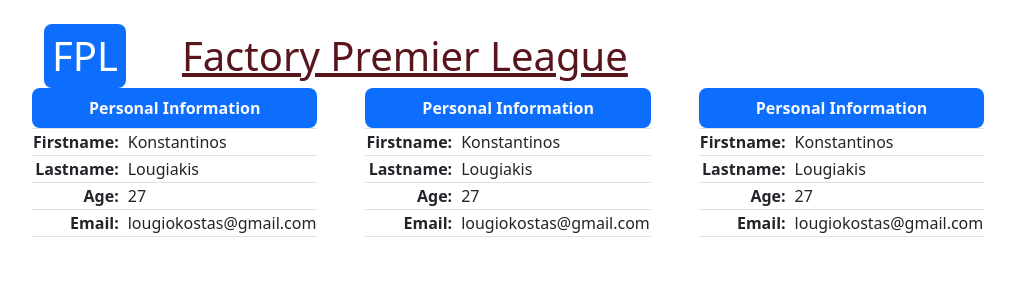
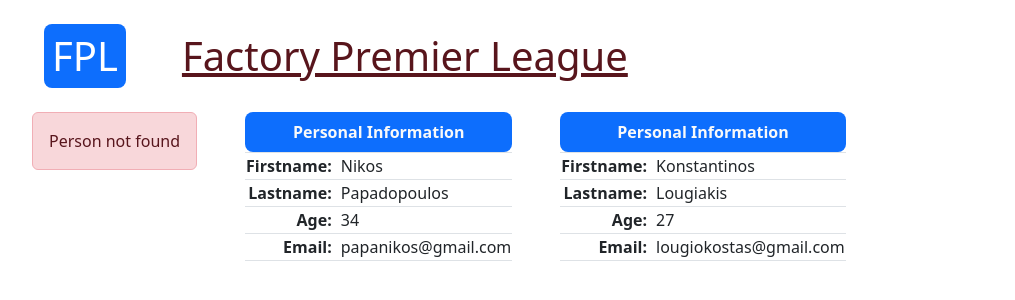
Before and after one commit to KonstantinosLougiakis/FPL--FactoryPremierLeague-, an Angular app in the folder FPLApp-Front/: page / in a window 1280 px wide. Shown: the top 300 px of the page, without its empty margins (50-1065 px from the left). Built offline with nearby package versions, Linux system fonts and the light colour scheme.

Commit message:
person-component

```diff
--- a/FPLApp-Front/src/app/app.component.html
+++ b/FPLApp-Front/src/app/app.component.html
@@ -7,9 +7,10 @@
             <h1 class="bg-opacity-100 bg-body text-danger-emphasis rounded-3 m-2 text-decoration-underline">Factory Premier League</h1>
         </div>
     </div>
+<br>
     <div class="d-flex gap-5 text-nowrap">
         <app-person-table></app-person-table>
-        <app-person-table></app-person-table>
-        <app-person-table></app-person-table>
+        <app-person-table [person]="person1"></app-person-table>
+        <app-person-table [person]="person0"></app-person-table>
     </div>
 </div>
--- a/FPLApp-Front/src/app/app.component.ts
+++ b/FPLApp-Front/src/app/app.component.ts
@@ -11,4 +11,18 @@
 export class AppComponent {
   title = 'FPL-App';
   name = 'Konstantinos';
+
+  person0 = {
+    givenName: 'Konstantinos',
+    surName: 'Lougiakis',
+    age: 27,
+    email: 'lougiokostas@gmail.com'
+  };
+
+  person1 = {
+    givenName: 'Nikos',
+    surName: 'Papadopoulos',
+    age: 34,
+    email: 'papanikos@gmail.com'
+  };
 }
--- a/FPLApp-Front/src/app/components/person-table/person-table.component.html
+++ b/FPLApp-Front/src/app/components/person-table/person-table.component.html
@@ -1,3 +1,8 @@
+@if(!person) {
+    <div class="alert alert-danger" role="alert">
+        Person not found
+    </div>
+} @else {
     <table class="table table-bordered w-50">
         <caption class="caption-top fw-bold bg-primary text-light text-center rounded-3">
             Personal Information
@@ -19,3 +24,4 @@
             <td class="ps-2">{{ person.email }}</td>
         </tr>
     </table>
+}
--- a/FPLApp-Front/src/app/components/person-table/person-table.component.ts
+++ b/FPLApp-Front/src/app/components/person-table/person-table.component.ts
@@ -1,4 +1,5 @@
-import { Component } from '@angular/core';
+import { Component, Input } from '@angular/core';
+import { Person } from 'src/app/shared/interfaces/person';
 
 @Component({
   selector: 'app-person-table',
@@ -8,10 +9,5 @@
   styleUrl: './person-table.component.css'
 })
 export class PersonTableComponent {
-  person = {
-    givenName: 'Konstantinos',
-    surName: 'Lougiakis',
-    age: 27,
-    email: 'lougiokostas@gmail.com'
-  };
+  @Input() person: Person | undefined;
 }
--- /dev/null
+++ b/FPLApp-Front/src/app/shared/interfaces/person.ts
@@ -0,0 +1,6 @@
+export interface Person {
+    givenName: string;
+    surName: string;
+    age: number;
+    email: string;
+}
```
Also changed, not shown: 1 other file (tests, documents, lock files or other folders). Lines whose indentation alone changed are shown as unchanged.
